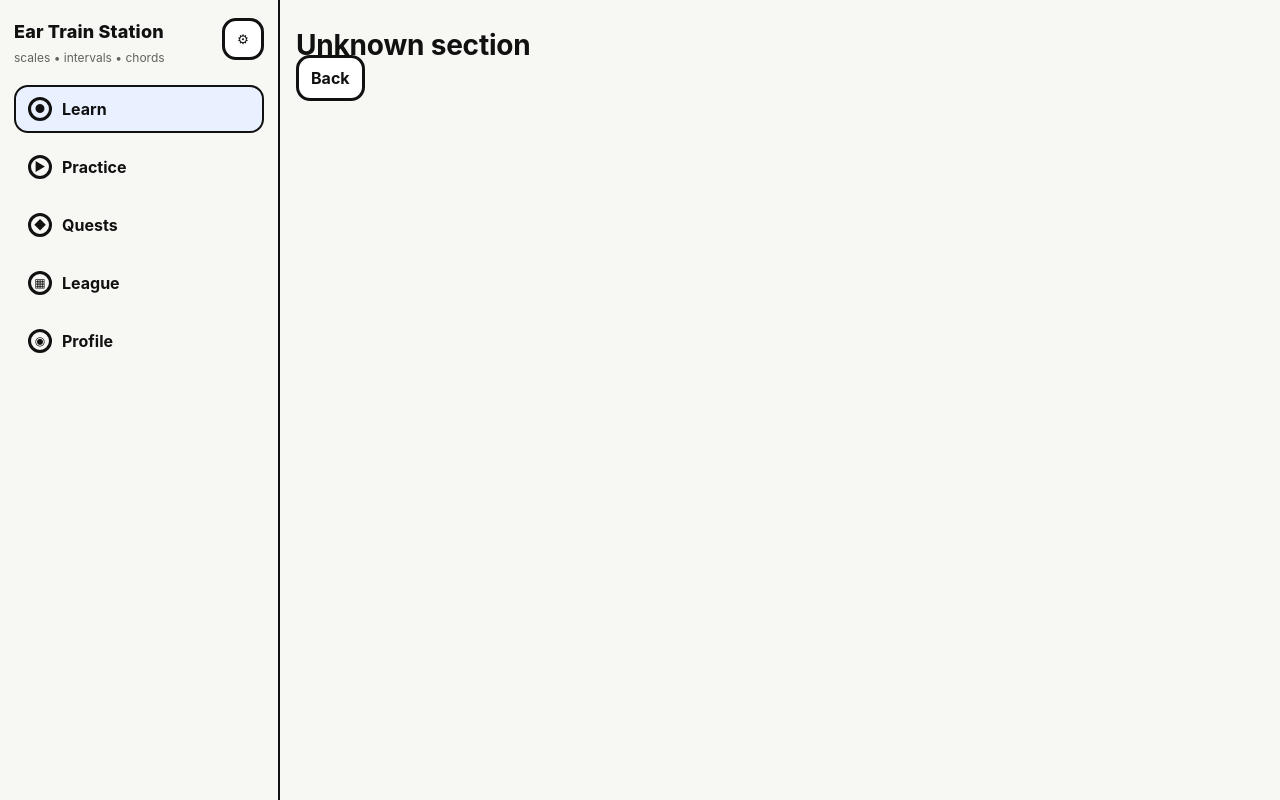
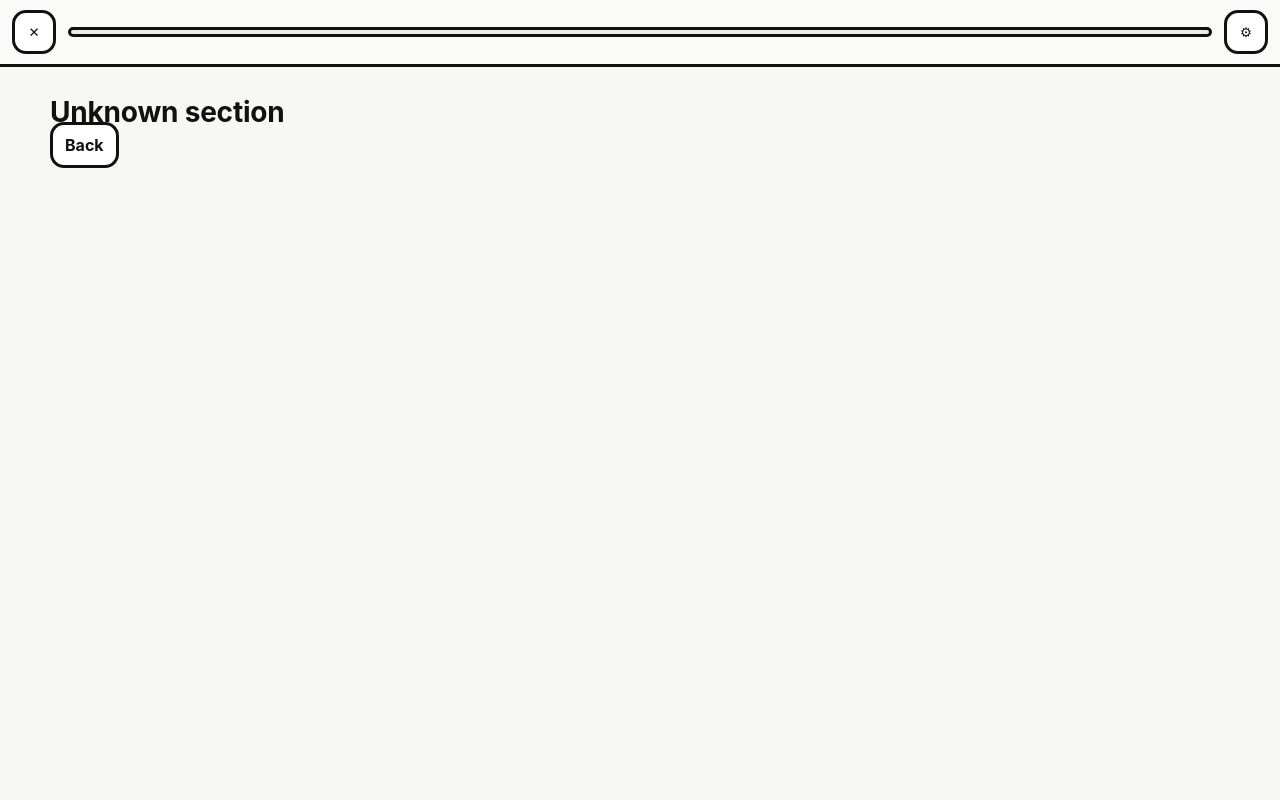
Before and after one commit to wpwcbc/ear-train-station, a React (Vite) app: page /learn/section/1/exam in a window 1280 px wide. Built offline with nearby package versions, Linux system fonts and the light colour scheme.

Commit message:
Focus mode shell + route grouping

```diff
--- a/src/App.css
+++ b/src/App.css
@@ -728,6 +728,104 @@
   font-weight: 650;
 }
 
+/* Focus Mode shell (lesson/test/exam/review) */
+.focusShell {
+  min-height: 100vh;
+  background: var(--bg);
+}
+
+.focusTop {
+  position: sticky;
+  top: 0;
+  z-index: 60;
+  display: grid;
+  grid-template-columns: auto 1fr auto;
+  align-items: center;
+  gap: 12px;
+  padding: 10px 12px;
+  border-bottom: 3px solid var(--ink);
+  background: rgba(250, 250, 250, 0.92);
+  backdrop-filter: blur(6px);
+}
+
+.focusExit {
+  width: 44px;
+  height: 44px;
+  padding: 0;
+  border-radius: 14px;
+  border: 3px solid var(--ink);
+  background: var(--card);
+  font-weight: 950;
+}
+
+.focusProgress {
+  display: grid;
+  gap: 6px;
+  align-items: center;
+}
+
+.focusProgressTrack {
+  height: 10px;
+  border-radius: 999px;
+  border: 3px solid var(--ink);
+  background: rgba(0, 0, 0, 0.06);
+  overflow: hidden;
+}
+
+.focusProgressFill {
+  height: 100%;
+  background: linear-gradient(90deg, var(--route-green), var(--route-blue));
+}
+
+.focusStatus {
+  font-size: 12px;
+  font-weight: 850;
+  opacity: 0.75;
+  letter-spacing: 0.2px;
+  text-transform: uppercase;
+}
+
+.focusRight {
+  display: flex;
+  align-items: center;
+  gap: 10px;
+}
+
+.focusHearts {
+  display: flex;
+  align-items: center;
+  gap: 6px;
+  padding: 6px 10px;
+  border-radius: 999px;
+  border: 3px solid var(--ink);
+  background: var(--card);
+}
+
+.focusHeartsText {
+  font-size: 12px;
+  font-weight: 900;
+}
+
+.focusConfig {
+  width: 44px;
+  height: 44px;
+  padding: 0;
+  border-radius: 14px;
+  border: 3px solid var(--ink);
+  background: var(--card);
+  font-weight: 950;
+}
+
+.focusContent {
+  padding: 18px 12px 22px;
+}
+
+@media (min-width: 901px) {
+  .focusContent {
+    padding: 24px 16px 30px;
+  }
+}
+
 /* Existing legacy components */
 .card {
   width: 100%;
--- a/src/App.tsx
+++ b/src/App.tsx
@@ -1,6 +1,7 @@
 import { useEffect, useState } from 'react';
 import { Routes, Route, Navigate } from 'react-router-dom';
 import { NavShell } from './components/NavShell';
+import { FocusShell } from './components/FocusShell';
 import { LearnSectionsPage } from './pages/LearnSectionsPage';
 import { SectionDetailPage } from './pages/SectionDetailPage';
 import { SectionExamPage } from './pages/SectionExamPage';
@@ -22,23 +23,27 @@ function App() {
 
   return (
     <Routes>
+      {/* Main app tabs */}
       <Route element={<NavShell />}>
         <Route index element={<Navigate to="/learn" replace />} />
 
         <Route path="/learn" element={<LearnSectionsPage progress={progress} />} />
         <Route path="/learn/section/:sectionId" element={<SectionDetailPage progress={progress} setProgress={setProgress} />} />
-        <Route path="/learn/section/:sectionId/exam" element={<SectionExamPage progress={progress} />} />
-
-        <Route path="/lesson/:stationId" element={<StationPage progress={progress} setProgress={setProgress} />} />
 
         <Route path="/practice" element={<PracticePage progress={progress} />} />
-        <Route path="/review" element={<ReviewPage progress={progress} setProgress={setProgress} />} />
         <Route path="/quests" element={<QuestsPage progress={progress} />} />
         <Route path="/leaderboard" element={<LeaguePage progress={progress} />} />
         <Route path="/profile" element={<ProfilePage progress={progress} setProgress={setProgress} />} />
+      </Route>
 
-        <Route path="*" element={<Navigate to="/learn" replace />} />
+      {/* Focus Mode (no side/bottom nav; knowledge-only surface + ⚙️) */}
+      <Route element={<FocusShell />}>
+        <Route path="/lesson/:stationId" element={<StationPage progress={progress} setProgress={setProgress} />} />
+        <Route path="/learn/section/:sectionId/exam" element={<SectionExamPage progress={progress} />} />
+        <Route path="/review" element={<ReviewPage progress={progress} setProgress={setProgress} />} />
       </Route>
+
+      <Route path="*" element={<Navigate to="/learn" replace />} />
     </Routes>
   );
 }
--- a/src/buildInfo.ts
+++ b/src/buildInfo.ts
@@ -1,6 +1,6 @@
 // AUTO-GENERATED by scripts/gen-build-info.mjs
 export const BUILD_INFO = {
-  commit: "d5d0b04",
-  committedAt: "2026-02-06T13:02:15+08:00",
-  builtAt: "2026-02-06T06:03:17.708Z",
+  commit: "07f6c9c",
+  committedAt: "2026-02-06T14:03:47+08:00",
+  builtAt: "2026-02-06T07:02:06.275Z",
 } as const;
--- /dev/null
+++ b/src/components/FocusShell.tsx
@@ -0,0 +1,88 @@
+import { createContext, useContext, useMemo, useState, type ReactNode } from 'react';
+import { Outlet, useLocation, useNavigate } from 'react-router-dom';
+import { ConfigDrawer } from './ConfigDrawer';
+
+export type FocusTopBarState = {
+  /** 0..1 */
+  progress?: number;
+  /** Optional small status text (e.g. "Twist", "Mid-test", etc.) */
+  statusText?: string;
+  /** Hearts only when applicable. */
+  hearts?: { current: number; max: number };
+};
+
+type FocusUIContextValue = {
+  topBar: FocusTopBarState;
+  setTopBar: (next: FocusTopBarState) => void;
+};
+
+const FocusUIContext = createContext<FocusUIContextValue | null>(null);
+
+export function useFocusUI() {
+  const ctx = useContext(FocusUIContext);
+  if (!ctx) throw new Error('useFocusUI must be used inside <FocusShell>.');
+  return ctx;
+}
+
+function clamp01(n: number) {
+  if (Number.isNaN(n)) return 0;
+  return Math.max(0, Math.min(1, n));
+}
+
+export function FocusShell(props: { children?: ReactNode }) {
+  const navigate = useNavigate();
+  const loc = useLocation();
+  const [configOpen, setConfigOpen] = useState(false);
+  const [topBar, setTopBar] = useState<FocusTopBarState>({});
+
+  const ctx = useMemo<FocusUIContextValue>(() => ({ topBar, setTopBar }), [topBar]);
+
+  const progressPct = topBar.progress == null ? null : Math.round(clamp01(topBar.progress) * 100);
+
+  function onExit() {
+    // Prefer going back (like Duolingo), but fall back to Learn if direct-open.
+    if (window.history.length > 1) navigate(-1);
+    else navigate('/learn', { replace: true, state: { from: loc.pathname } });
+  }
+
+  return (
+    <FocusUIContext.Provider value={ctx}>
+      <div className="focusShell">
+        <header className="focusTop" aria-label="lesson header">
+          <button className="focusExit" onClick={onExit} aria-label="Exit">
+            ✕
+          </button>
+
+          <div className="focusProgress" aria-label="progress">
+            <div className="focusProgressTrack">
+              <div className="focusProgressFill" style={{ width: progressPct == null ? '0%' : `${progressPct}%` }} />
+            </div>
+            {topBar.statusText ? <div className="focusStatus">{topBar.statusText}</div> : null}
+          </div>
+
+          <div className="focusRight">
+            {topBar.hearts ? (
+              <div className="focusHearts" aria-label="hearts">
+                <span aria-hidden>❤</span>
+                <span className="focusHeartsText">
+                  {topBar.hearts.current}/{topBar.hearts.max}
+                </span>
+              </div>
+            ) : null}
+
+            <button className="focusConfig" onClick={() => setConfigOpen(true)} aria-label="Open settings">
+              ⚙
+            </button>
+          </div>
+        </header>
+
+        <main className="focusContent">
+          {props.children}
+          <Outlet />
+        </main>
+
+        <ConfigDrawer open={configOpen} onClose={() => setConfigOpen(false)} />
+      </div>
+    </FocusUIContext.Provider>
+  );
+}
```
